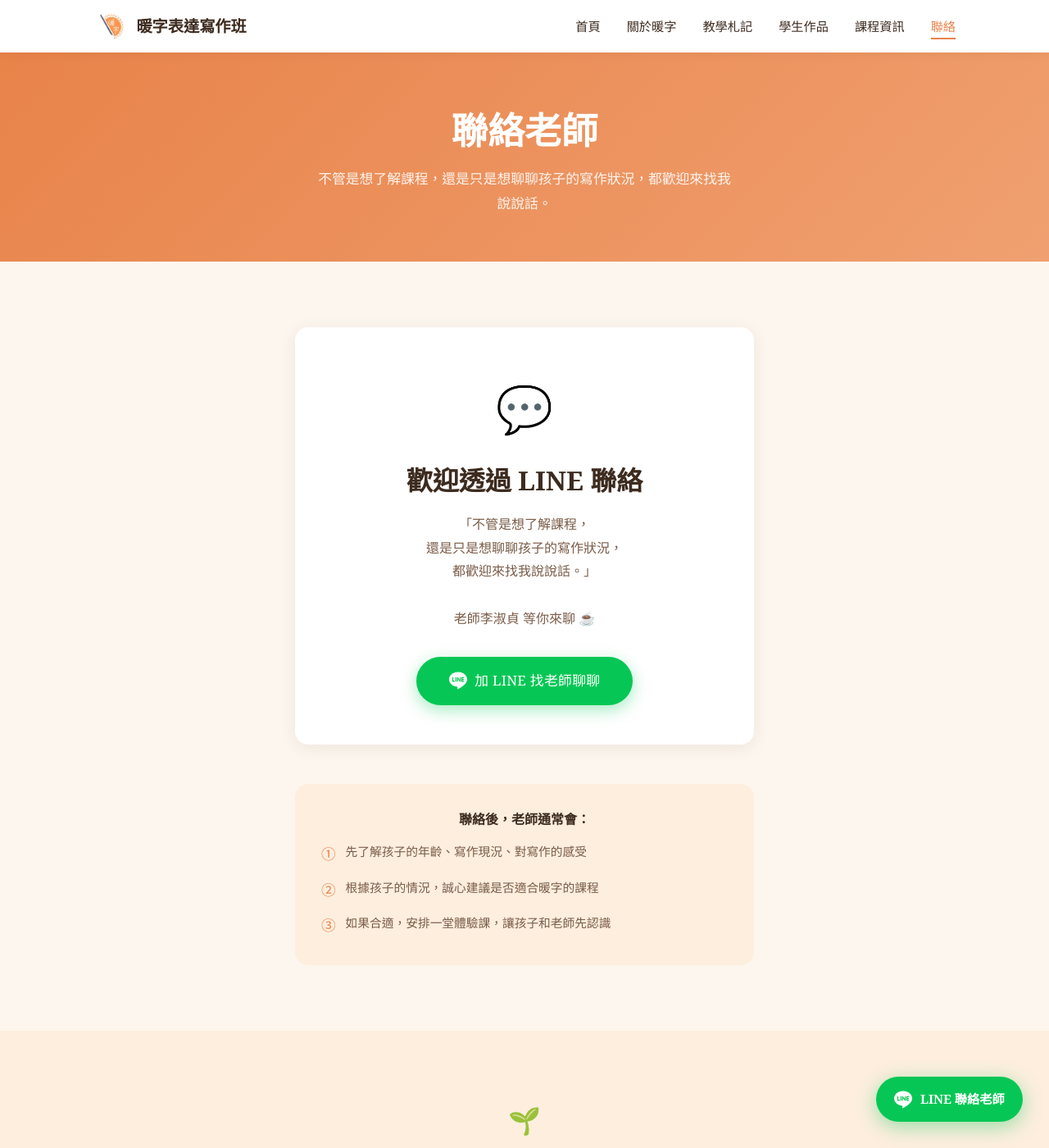
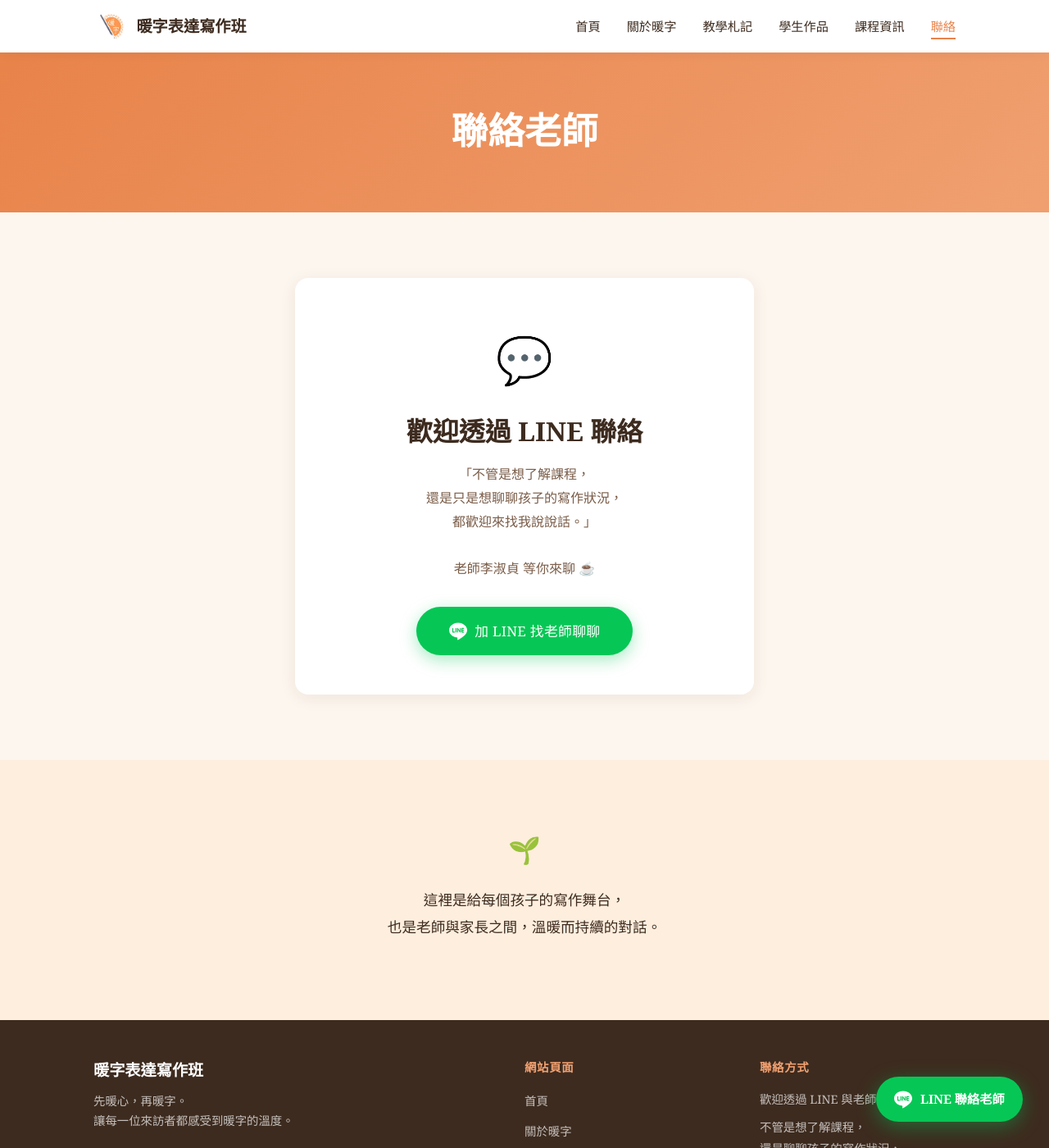
Before and after one commit to Shinruw/nu-nz-, a Jekyll site: the page built from pages/contact.md, in a window 1280 px wide and 1400 px high. Shown: the whole window at 82% size. Built offline with Jekyll 4.4.1, drawn with Linux system fonts in a browser that asks for light colours.

Commit message:
Remove subtitle and follow-up steps from contact page
Co-Authored-By: Claude Sonnet 4.6 <noreply@anthropic.com>

```diff
--- a/pages/contact.md
+++ b/pages/contact.md
@@ -8,7 +8,6 @@ permalink: /contact/
 <div class="page-hero">
   <div class="container">
     <h1>聯絡老師</h1>
-    <p>不管是想了解課程，還是只是想聊聊孩子的寫作狀況，都歡迎來找我說說話。</p>
   </div>
 </div>
 
@@ -30,26 +29,6 @@ permalink: /contact/
         加 LINE 找老師聊聊
       </a>
     </div>
-
-    <div style="max-width:560px;margin:3rem auto 0;text-align:center;">
-      <div style="background:var(--peach);border-radius:16px;padding:2rem;">
-        <h3 style="color:var(--brown);margin-bottom:1rem;font-size:1rem;">聯絡後，老師通常會：</h3>
-        <div style="display:flex;flex-direction:column;gap:0.75rem;text-align:left;">
-          <div style="display:flex;gap:0.75rem;align-items:flex-start;">
-            <span style="color:var(--orange);font-size:1.1rem;">①</span>
-            <p style="margin:0;font-size:0.92rem;color:var(--brown-light);line-height:1.7;">先了解孩子的年齡、寫作現況、對寫作的感受</p>
-          </div>
-          <div style="display:flex;gap:0.75rem;align-items:flex-start;">
-            <span style="color:var(--orange);font-size:1.1rem;">②</span>
-            <p style="margin:0;font-size:0.92rem;color:var(--brown-light);line-height:1.7;">根據孩子的情況，誠心建議是否適合暖字的課程</p>
-          </div>
-          <div style="display:flex;gap:0.75rem;align-items:flex-start;">
-            <span style="color:var(--orange);font-size:1.1rem;">③</span>
-            <p style="margin:0;font-size:0.92rem;color:var(--brown-light);line-height:1.7;">如果合適，安排一堂體驗課，讓孩子和老師先認識</p>
-          </div>
-        </div>
-      </div>
-    </div>
   </div>
 </section>
 
```
